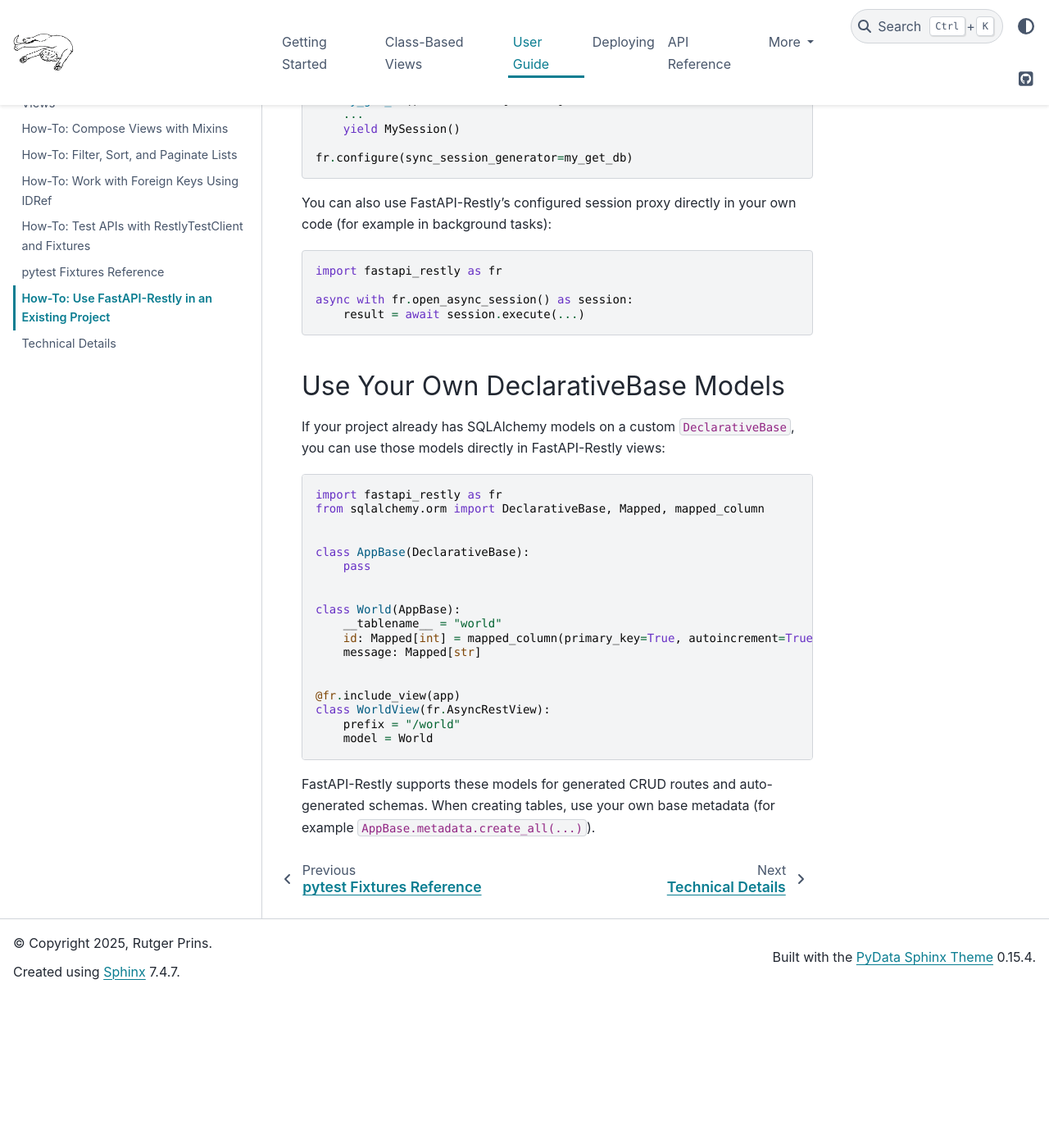
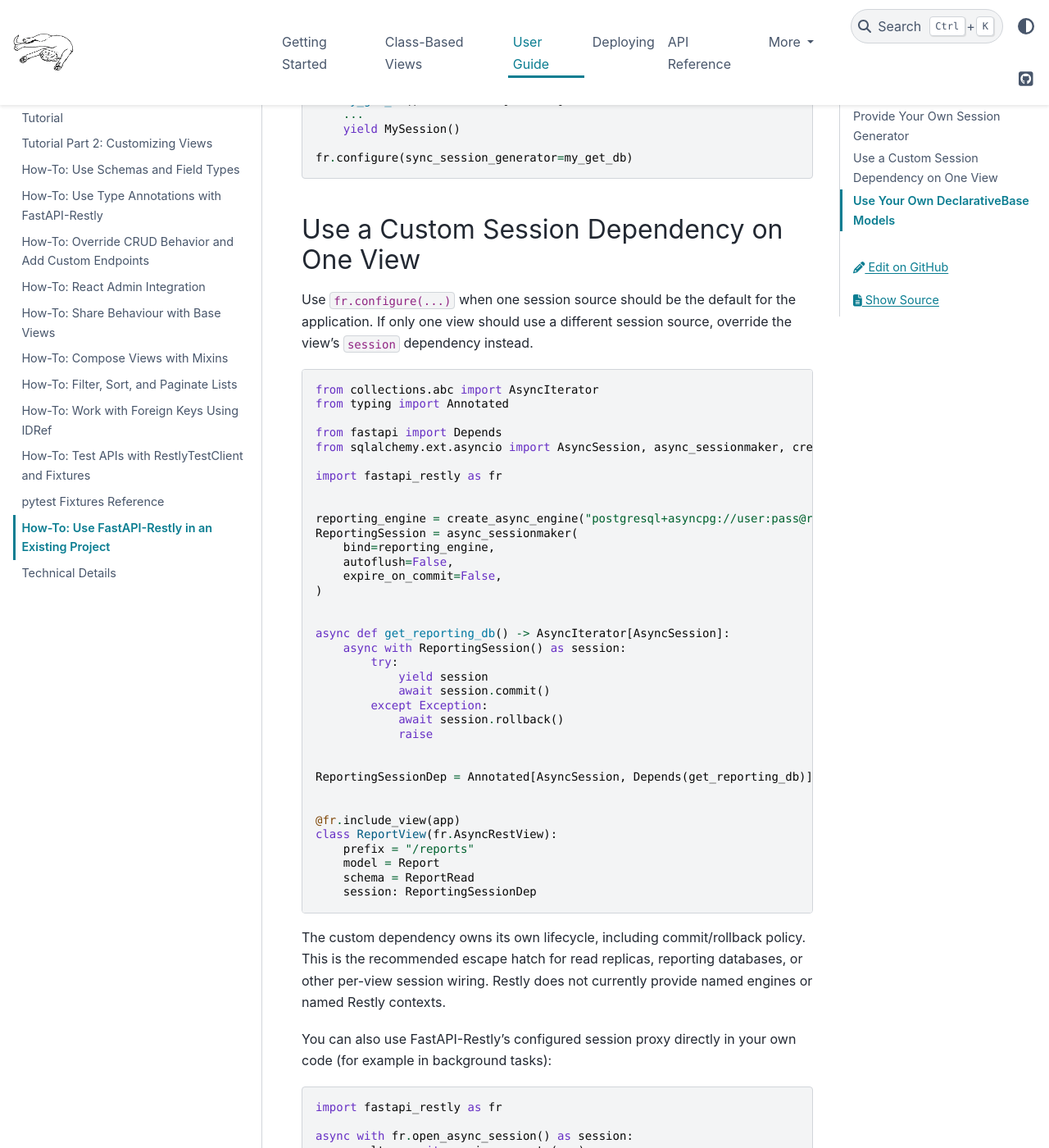
Before and after one commit to rjprins/fastapi-restly, a Sphinx documentation site: the page built from docs/howto_existing_project.md, in a window 1280 px wide and 1400 px high, scrolled down 915 px. Shown: the whole window at 82% size. Built offline with Sphinx 7.4.7 and the PyData theme 0.15.4, drawn with Linux system fonts in a browser that asks for light colours; before the commit the page ends 2129 px from its top, so only the background shows below that.

Commit message:
Document single Restly runtime configuration

````diff
--- a/docs/api_reference.md
+++ b/docs/api_reference.md
@@ -278,7 +278,9 @@
 Applications that need more than one database can still use FastAPI and
 SQLAlchemy directly: provide a custom dependency on a view, or pass a custom
 session generator to `fr.configure(...)`. Restly does not currently provide a
-public multi-context or multi-engine API.
+public multi-context or multi-engine API. See
+[Use a custom session dependency on one view](howto_existing_project.md#use-a-custom-session-dependency-on-one-view)
+for per-view session wiring.
 
 By default, Restly commits sessions created by `AsyncSessionDep` / `SessionDep`
 when an endpoint successfully produces a response. On FastAPI versions that
--- a/docs/howto_existing_project.md
+++ b/docs/howto_existing_project.md
@@ -42,6 +42,56 @@
 fr.configure(sync_session_generator=my_get_db)
 ```
 
+## Use a Custom Session Dependency on One View
+
+Use `fr.configure(...)` when one session source should be the default for the
+application. If only one view should use a different session source, override
+the view's `session` dependency instead.
+
+```python
+from collections.abc import AsyncIterator
+from typing import Annotated
+
+from fastapi import Depends
+from sqlalchemy.ext.asyncio import AsyncSession, async_sessionmaker, create_async_engine
+
+import fastapi_restly as fr
+
+
+reporting_engine = create_async_engine("postgresql+asyncpg://user:pass@reports/db")
+ReportingSession = async_sessionmaker(
+    bind=reporting_engine,
+    autoflush=False,
+    expire_on_commit=False,
+)
+
+
+async def get_reporting_db() -> AsyncIterator[AsyncSession]:
+    async with ReportingSession() as session:
+        try:
+            yield session
+            await session.commit()
+        except Exception:
+            await session.rollback()
+            raise
+
+
+ReportingSessionDep = Annotated[AsyncSession, Depends(get_reporting_db)]
+
+
+@fr.include_view(app)
+class ReportView(fr.AsyncRestView):
+    prefix = "/reports"
+    model = Report
+    schema = ReportRead
+    session: ReportingSessionDep
+```
+
+The custom dependency owns its own lifecycle, including commit/rollback policy.
+This is the recommended escape hatch for read replicas, reporting databases, or
+other per-view session wiring. Restly does not currently provide named engines
+or named Restly contexts.
+
 You can also use FastAPI-Restly's configured session proxy directly in your
 own code (for example in background tasks):
 
````
Also changed, not shown: README.md (+4 -0 lines), docs/technical_details.md (+5 -4 lines), 1 other file.
